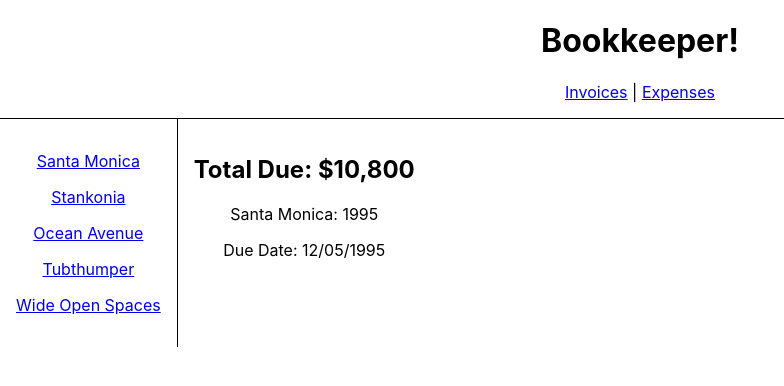
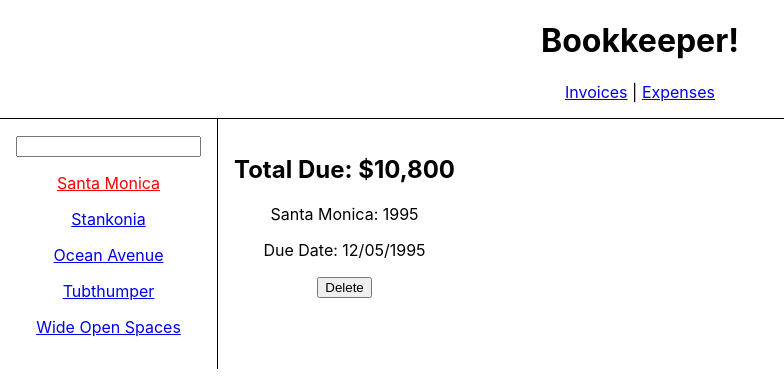
Before and after one commit to sberdup/react-router-v6-tutorial, a React (Create React App) app: page /invoices/1995 in a window 1280 px wide. Shown: the top 386 px of the page, without its empty margins (0-784 px from the left). Built offline with nearby package versions, Linux system fonts and the light colour scheme.

Commit message:
added delete button

```diff
--- a/src/data.js
+++ b/src/data.js
@@ -40,3 +40,9 @@
         invoice => invoice.number === number
     )
   }
+
+  export function deleteInvoice(number){
+    invoices = invoices.filter(
+        invoice => invoice.number !== number
+    )
+  }
--- /dev/null
+++ b/src/querynavlink.jsx
@@ -0,0 +1,6 @@
+import { useLocation, NavLink } from "react-router-dom";
+// this export does NOT function if it's default. do not know why yet
+export function QueryNavLink({ to, ...props }) {
+  let location = useLocation();
+  return <NavLink to={to + location.search} {...props} />;
+}
--- a/src/routes/invoice.jsx
+++ b/src/routes/invoice.jsx
@@ -1,7 +1,9 @@
-import { useParams } from "react-router-dom"
-import { getInvoice } from "../data"
+import { useParams, useNavigate, useLocation } from "react-router-dom"
+import { getInvoice, deleteInvoice } from "../data"
 
 export default function Invoice(){
+    let navigate = useNavigate()
+    let location = useLocation()
     let params = useParams()
     let invoice = getInvoice(parseInt(params.invoiceId))
     return (
@@ -11,6 +13,16 @@
                 {invoice.name}: {invoice.number}
             </p>
             <p>Due Date: {invoice.due}</p>
+            <p>
+                <button
+                    onClick={() => {
+                        deleteInvoice(invoice.number)
+                        navigate('/invoices' + location.search)
+                    }}
+                >
+                    Delete
+                </button>
+            </p>
         </main>
     )
 }
--- a/src/routes/invoices.jsx
+++ b/src/routes/invoices.jsx
@@ -1,8 +1,12 @@
-import { Link, Outlet } from "react-router-dom"
+import { Outlet, useSearchParams } from "react-router-dom"
+//copied this querynavlink component to persist search field after a Navlink is clicked
+import { QueryNavLink } from "../querynavlink"
 import { getInvoices } from "../data"
 
 export default function Invoices() {
     let invoices = getInvoices()
+    let [searchParams, setSearchParams] = useSearchParams()
+
     return (
         <div style={{ display: 'flex' }}>
             <nav
@@ -11,15 +15,38 @@
                     padding: '1rem'
                 }}
             >
-                {invoices.map(invoice => (
-                    <Link
-                        style={{ display: 'block', margin: '1rem 0' }}
-                        to={`/invoices/${invoice.number}`}
-                        key={invoice.number}
-                    >
-                        {invoice.name}
-                    </Link>
-                ))}
+                <input
+                    value={searchParams.get('filter') || ''}
+                    onChange={e => {
+                        let filter = e.target.value
+                        if (filter) {
+                            setSearchParams({ filter })
+                        } else {
+                            setSearchParams({})
+                        }
+                    }}
+                />
+                {invoices.filter(invoice => {
+                    let filter = searchParams.get('filter')
+                    if (!filter) return true
+                    let name = invoice.name.toLowerCase()
+                    return name.startsWith(filter.toLowerCase())
+                })
+                    .map(invoice => (
+                        <QueryNavLink
+                            style={({ isActive }) => {
+                                return {
+                                    display: 'block',
+                                    margin: '1rem 0',
+                                    color: isActive ? 'red' : '',
+                                }
+                            }}
+                            to={`/invoices/${invoice.number}`}
+                            key={invoice.number}
+                        >
+                            {invoice.name}
+                        </QueryNavLink>
+                    ))}
             </nav>
             <Outlet />
         </div>
```
